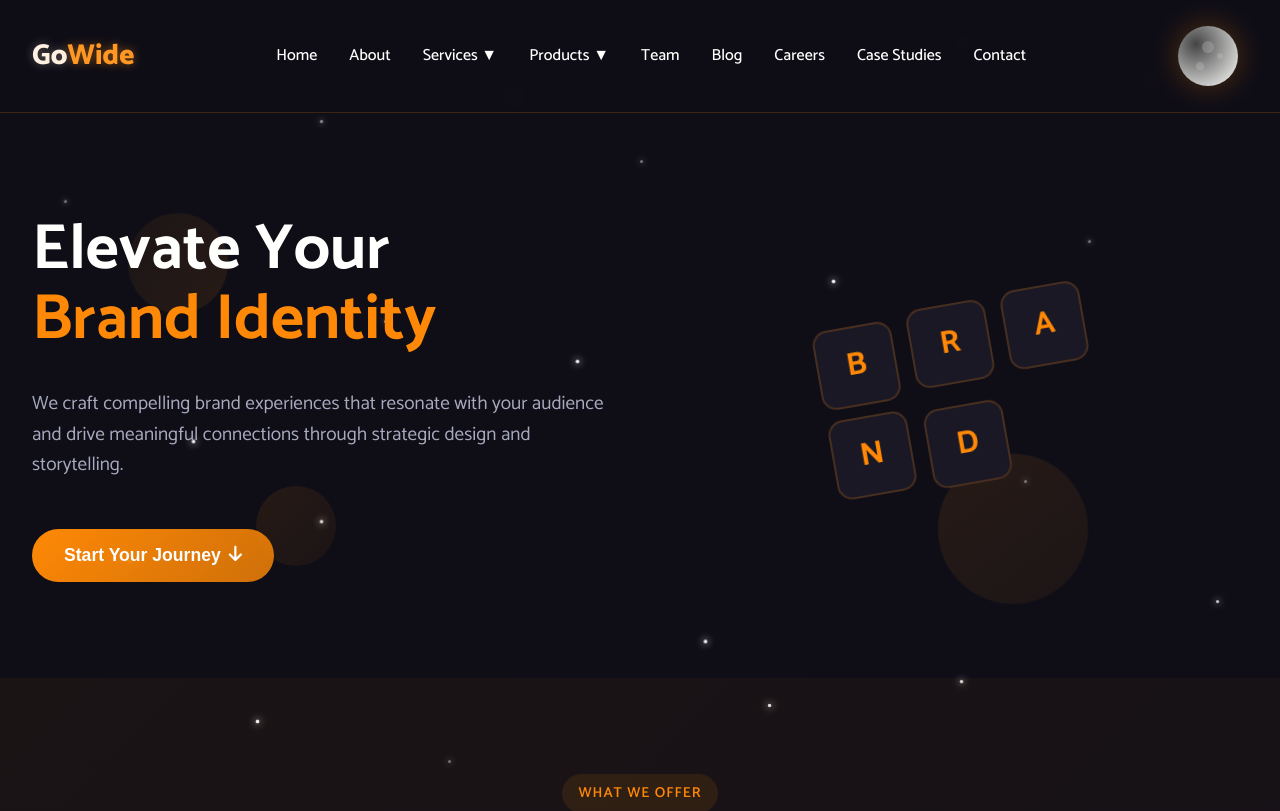
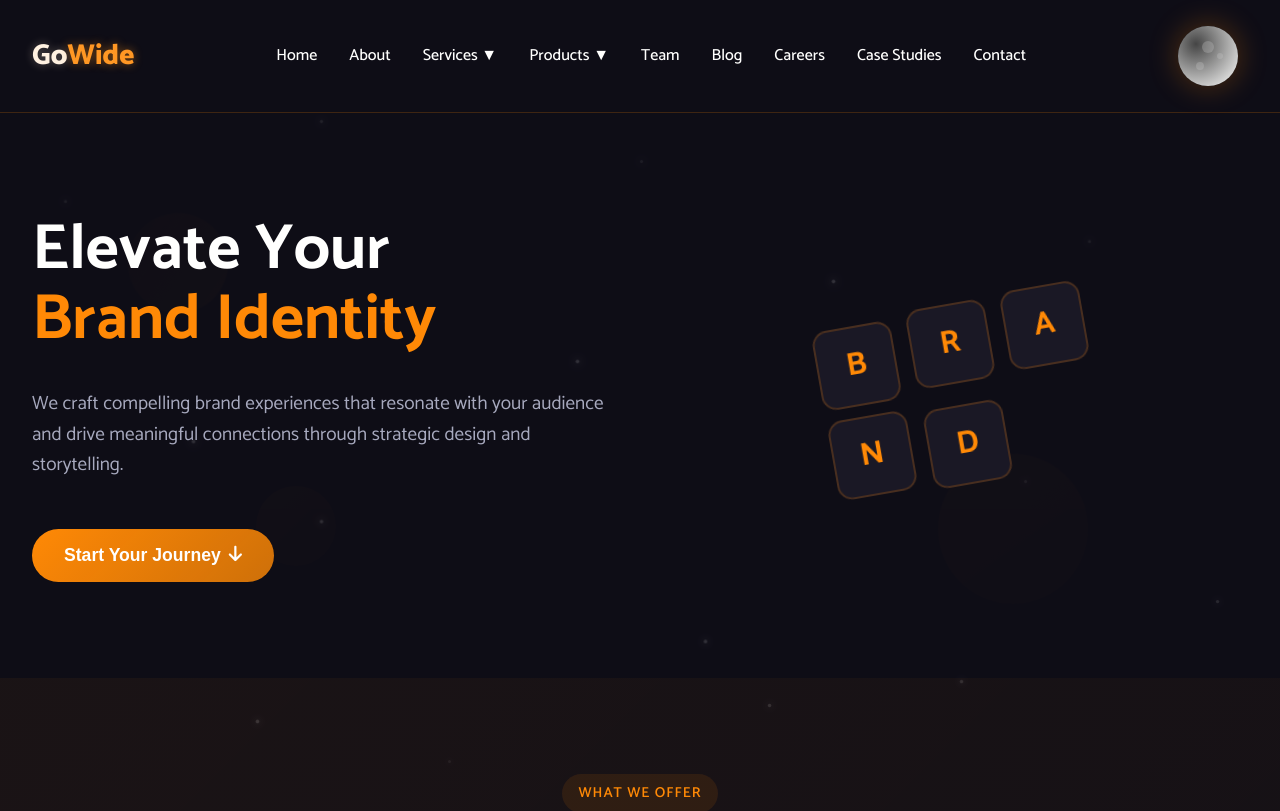
Before and after one commit to gowidebs/gowide-website, a React (Create React App) app: page /branding in a window 1280 px wide. Shown: the top 811 px of the page. Built offline with nearby package versions, Linux system fonts and the light colour scheme.

Commit message:
Fix all page backgrounds to show stars - make all pages semi-transparent

```diff
--- a/src/pages/Advertising.js
+++ b/src/pages/Advertising.js
@@ -5,6 +5,11 @@ import { motion } from 'framer-motion';
 const AdvertisingContainer = styled.div`
   padding-top: 120px;
   min-height: 100vh;
+  background: rgba(15, 14, 23, 0.85);
+
+  body.light-theme & {
+    background: rgba(255, 255, 254, 0.95);
+  }
 `;
 
 const HeroSection = styled.section`
--- a/src/pages/Branding.js
+++ b/src/pages/Branding.js
@@ -5,6 +5,11 @@ import { motion } from 'framer-motion';
 const BrandingContainer = styled.div`
   padding-top: 120px;
   min-height: 100vh;
+  background: rgba(15, 14, 23, 0.85);
+
+  body.light-theme & {
+    background: rgba(255, 255, 254, 0.95);
+  }
 `;
 
 const HeroBanner = styled.section`
--- a/src/pages/Marketing.js
+++ b/src/pages/Marketing.js
@@ -5,6 +5,11 @@ import { motion } from 'framer-motion';
 const MarketingContainer = styled.div`
   padding-top: 120px;
   min-height: 100vh;
+  background: rgba(15, 14, 23, 0.85);
+
+  body.light-theme & {
+    background: rgba(255, 255, 254, 0.95);
+  }
 `;
 
 const HeroSection = styled.section`
--- a/src/pages/Technology.js
+++ b/src/pages/Technology.js
@@ -5,6 +5,11 @@ import { motion } from 'framer-motion';
 const TechnologyContainer = styled.div`
   padding-top: 120px;
   min-height: 100vh;
+  background: rgba(15, 14, 23, 0.85);
+
+  body.light-theme & {
+    background: rgba(255, 255, 254, 0.95);
+  }
 `;
 
 const HeroSection = styled.section`
```
